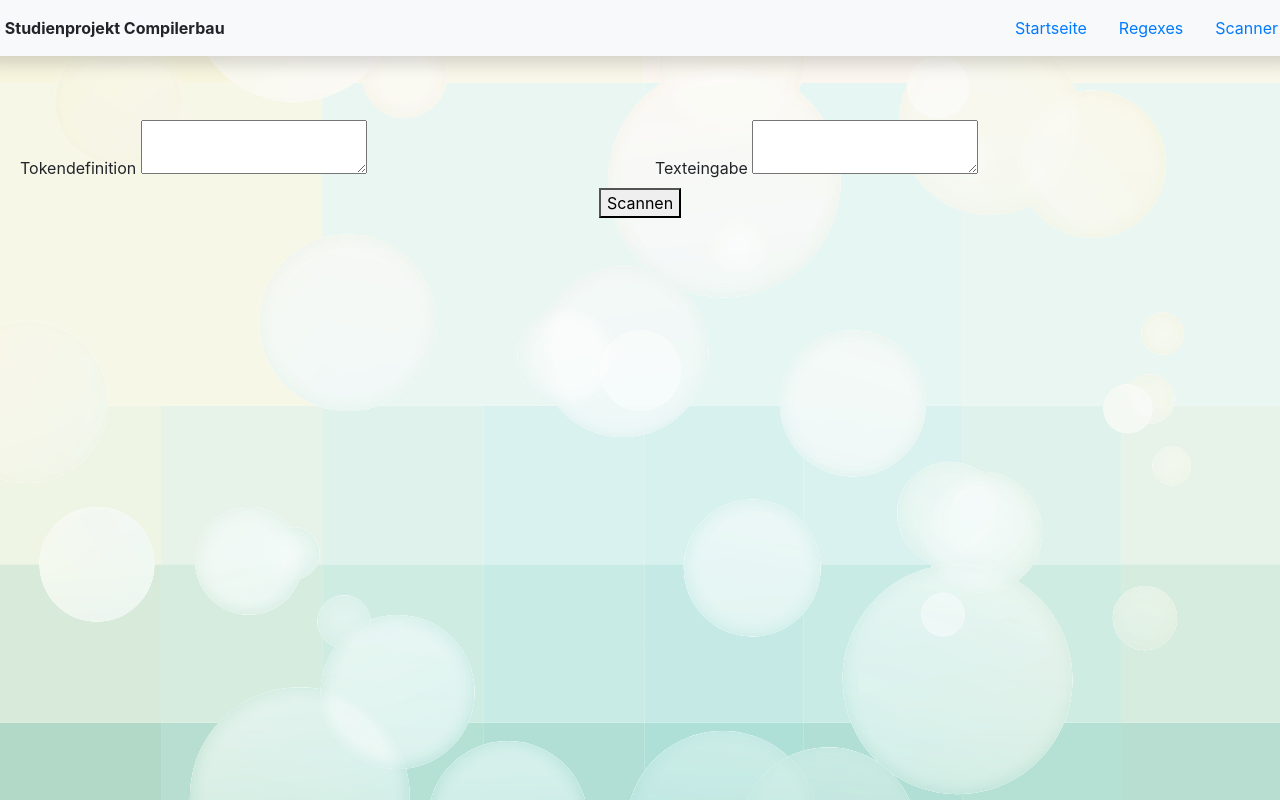
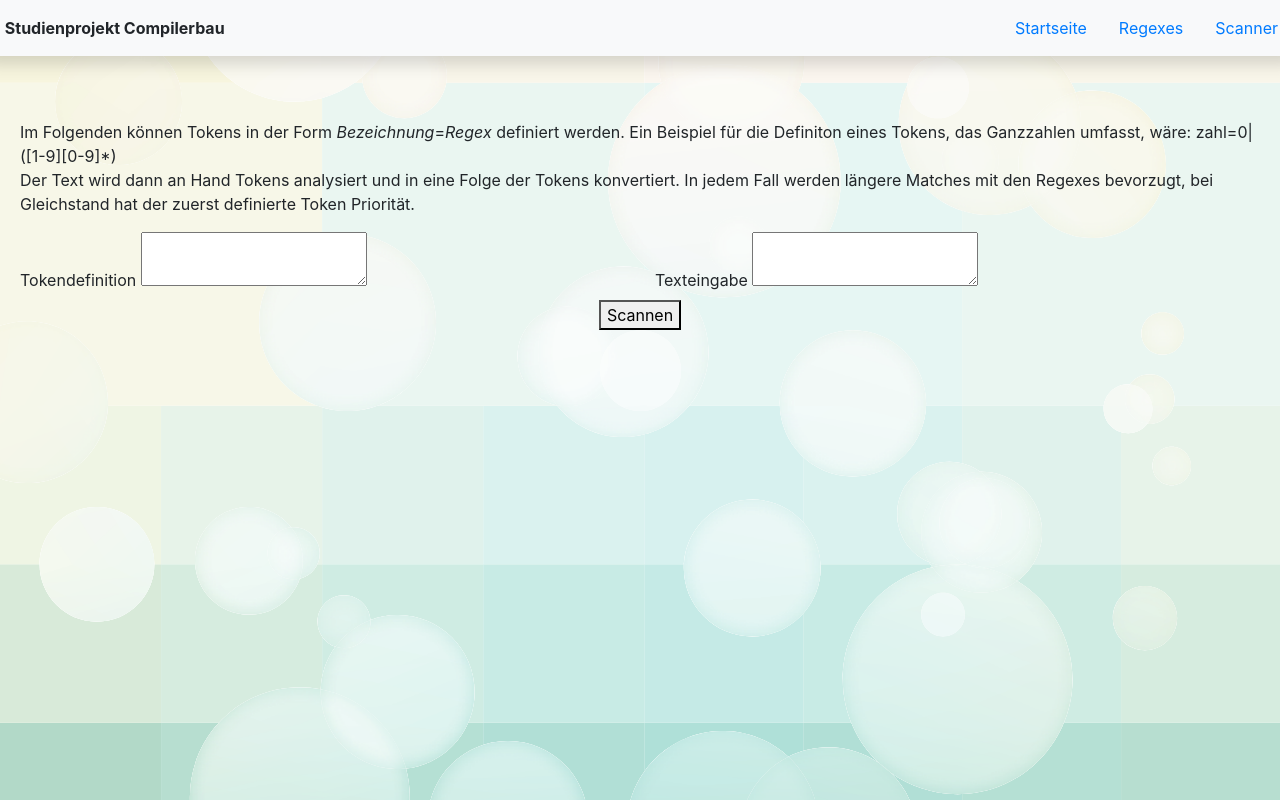
Before and after one commit to AlexanderSkrock/compiler-web-app, an Angular app: page /scanner in a window 1280 px wide. Built offline with nearby package versions, Linux system fonts and the light colour scheme.

Commit message:
Added an info text for the usage of the scanner page

```diff
--- a/src/app/pages/scanner/scanner.component.html
+++ b/src/app/pages/scanner/scanner.component.html
@@ -1,6 +1,8 @@
-<div class="row">
-
-</div>
+<p>
+  Im Folgenden können Tokens in der Form <i>Bezeichnung</i>=<i>Regex</i> definiert werden. Ein Beispiel für die Definiton eines Tokens, das Ganzzahlen umfasst, wäre: zahl=0|([1-9][0-9]*)
+  <br>
+  Der Text wird dann an Hand Tokens analysiert und in eine Folge der Tokens konvertiert. In jedem Fall werden längere Matches mit den Regexes bevorzugt, bei Gleichstand hat der zuerst definierte Token Priorität.
+</p>
 <div class="row justify-content-around">
   <div class="col-6">
     <label>
```
